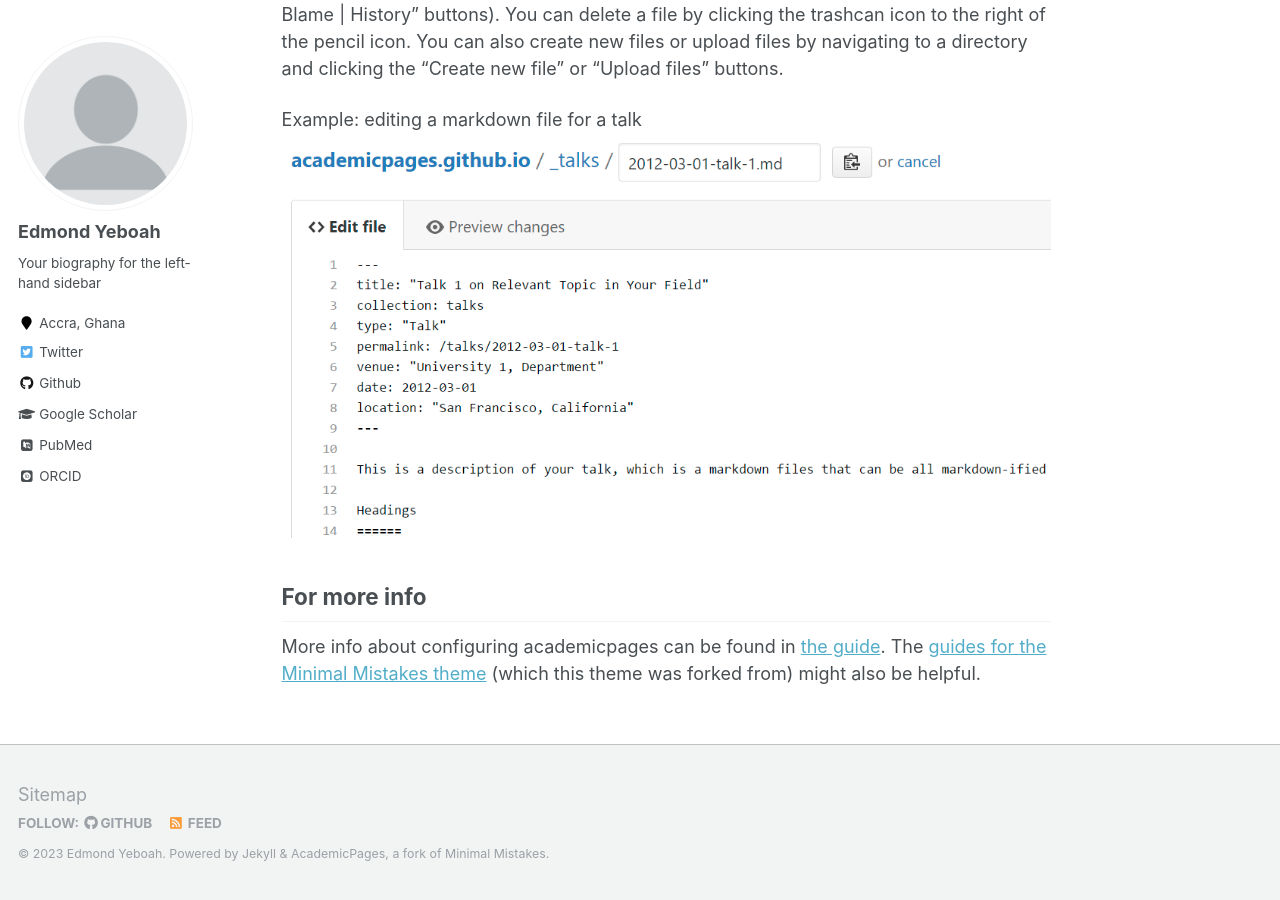
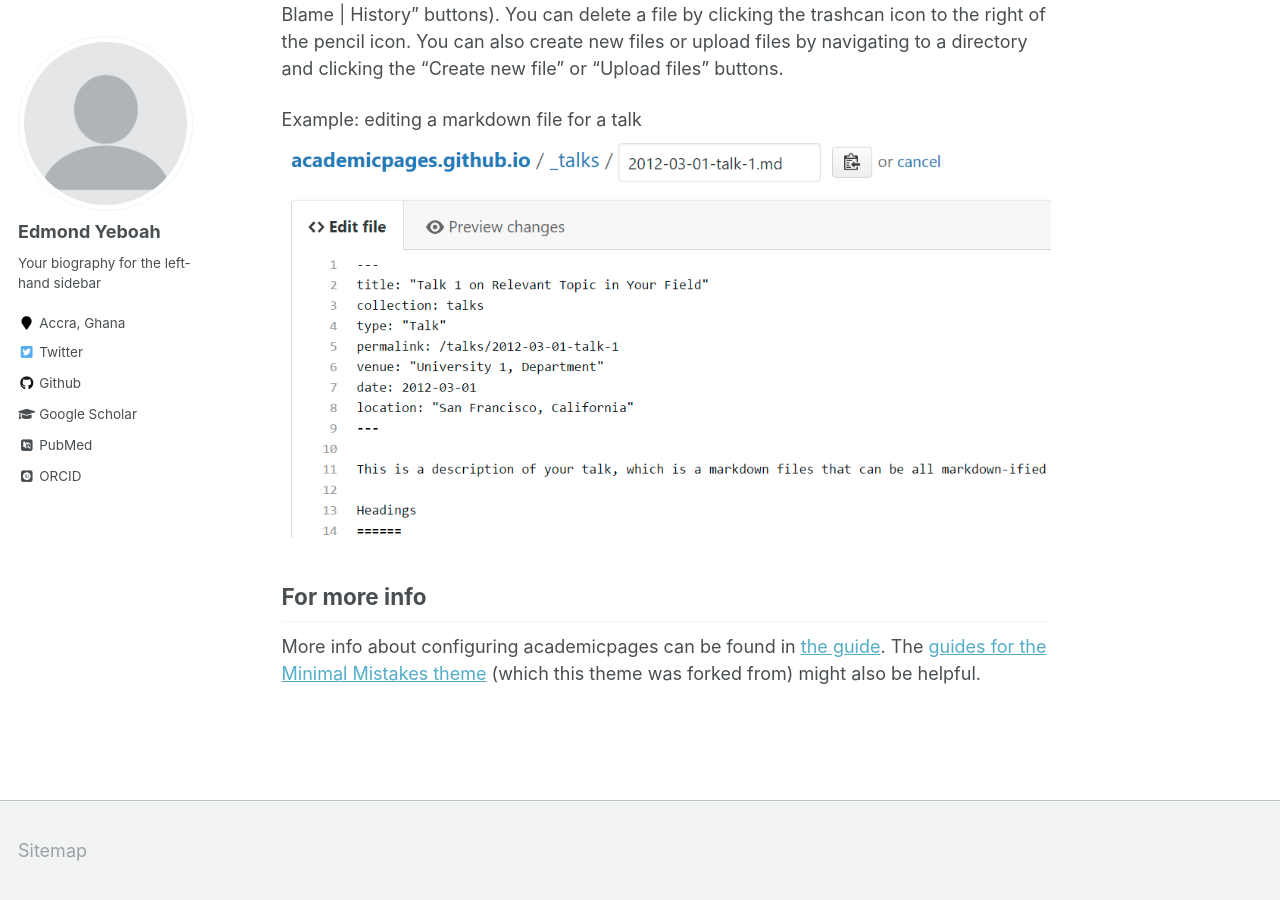
Before and after one commit to edmond-yeboah/edmond-yeboah.github.io, a Jekyll site: the page built from _pages/about.md, in a window 1280 px wide and 900 px high, scrolled down 2463 px. Built offline with Jekyll 4.4.1, drawn with Linux system fonts in a browser that asks for light colours; some web fonts are replaced.

Commit message:
another one

```diff
--- a/_includes/footer.html
+++ b/_includes/footer.html
@@ -1,6 +1,6 @@
 {% include base_path %}
 
-<div class="page__footer-follow">
+<!-- <div class="page__footer-follow">
   <ul class="social-icons">
     {% if site.data.ui-text[site.locale].follow_label %}
       <li><strong>{{ site.data.ui-text[site.locale].follow_label }}</strong></li>
@@ -19,6 +19,6 @@
     {% endif %}
     <li><a href="{% if site.atom_feed.path %}{{ site.atom_feed.path }}{% else %}{{ base_path }}/feed.xml{% endif %}"><i class="fa fa-fw fa-rss-square" aria-hidden="true"></i> {{ site.data.ui-text[site.locale].feed_label | default: "Feed" }}</a></li>
   </ul>
-</div>
+</div> -->
 
-<div class="page__footer-copyright">&copy; {{ site.time | date: '%Y' }} {{ site.name | default: site.title }}. {{ site.data.ui-text[site.locale].powered_by | default: "Powered by" }} <a href="http://jekyllrb.com" rel="nofollow">Jekyll</a> &amp; <a href="https://github.com/academicpages/academicpages.github.io">AcademicPages</a>, a fork of <a href="https://mademistakes.com/work/minimal-mistakes-jekyll-theme/" rel="nofollow">Minimal Mistakes</a>.</div>
+<!-- <div class="page__footer-copyright">&copy; {{ site.time | date: '%Y' }} {{ site.name | default: site.title }}. {{ site.data.ui-text[site.locale].powered_by | default: "Powered by" }} <a href="http://jekyllrb.com" rel="nofollow">Jekyll</a> &amp; <a href="https://github.com/academicpages/academicpages.github.io">AcademicPages</a>, a fork of <a href="https://mademistakes.com/work/minimal-mistakes-jekyll-theme/" rel="nofollow">Minimal Mistakes</a>.</div> -->
```
